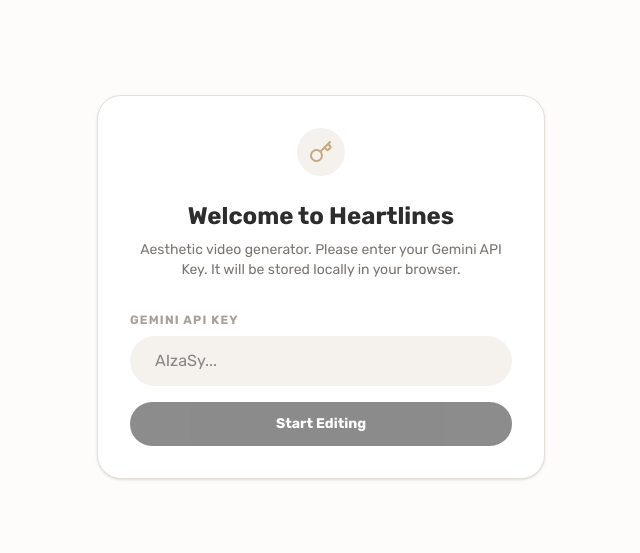
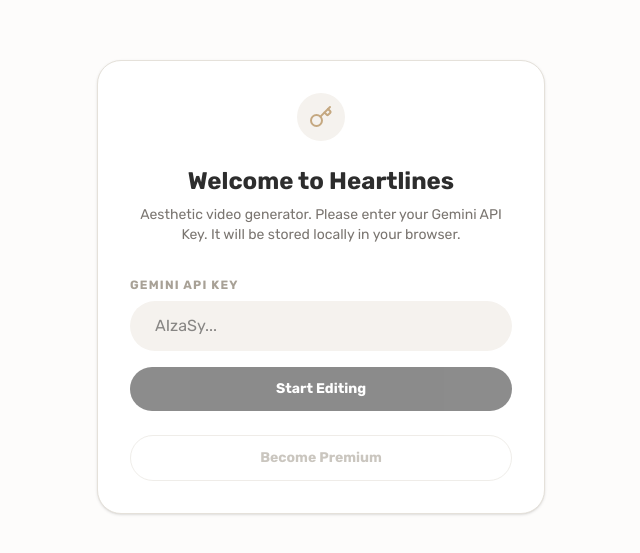
Before and after one commit to 01warrior/Heartline-Creator, a React (Vite) app: page /studio in a window 1280 px wide. Shown: the part 113-666 px from the top of the page, without its empty margins (319-959 px from the left). Built offline with nearby package versions, Linux system fonts and the light colour scheme.

Commit message:
feat(ApiKeyInput): Add premium button and translation
Introduces a new button for a "Premium" option on the API key input screen. Includes corresponding translation keys for both English and French to support this new feature.

```diff
--- a/src/components/ApiKeyInput.tsx
+++ b/src/components/ApiKeyInput.tsx
@@ -48,6 +48,13 @@ export function ApiKeyInput({ onKeySubmit }: ApiKeyInputProps) {
           >
             {t('apiKey.submit')}
           </button>
+
+          <button
+            type="button"
+            className="w-full mt-2 bg-transparent border border-[#E5E1DA] text-[#A8A196] text-sm font-bold py-3 rounded-full transition-all cursor-not-allowed opacity-60"
+          >
+            {t('apiKey.premium')}
+          </button>
         </form>
       </div>
     </div>
--- a/src/i18n.ts
+++ b/src/i18n.ts
@@ -46,7 +46,8 @@ const resources = {
         description: 'Aesthetic video generator. Please enter your Gemini API Key. It will be stored locally in your browser.',
         label: 'Gemini API Key',
         placeholder: 'AIzaSy...',
-        submit: 'Start Editing'
+        submit: 'Start Editing',
+        premium: 'Become Premium'
       },
       studio: {
         editorTitle: 'Heartlines',
@@ -148,7 +149,8 @@ const resources = {
         description: 'Générateur de vidéos esthétiques. Veuillez entrer votre clé API Gemini. Elle sera stockée localement dans votre navigateur.',
         label: 'Clé API Gemini',
         placeholder: 'AIzaSy...',
-        submit: 'Commencer l\'Édition'
+        submit: 'Commencer l\'Édition',
+        premium: 'Devenir Premium'
       },
       studio: {
         editorTitle: 'Heartlines',
```
